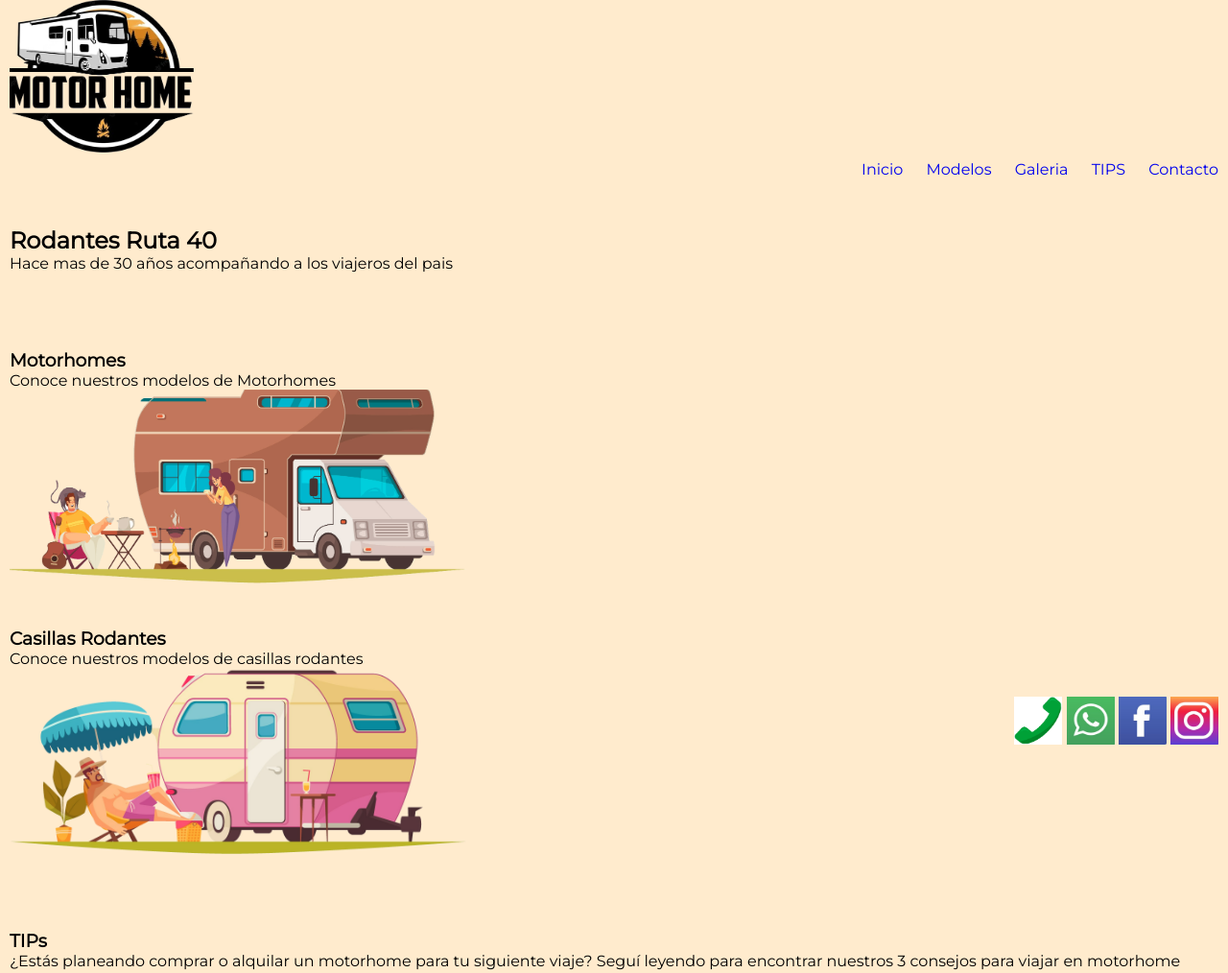
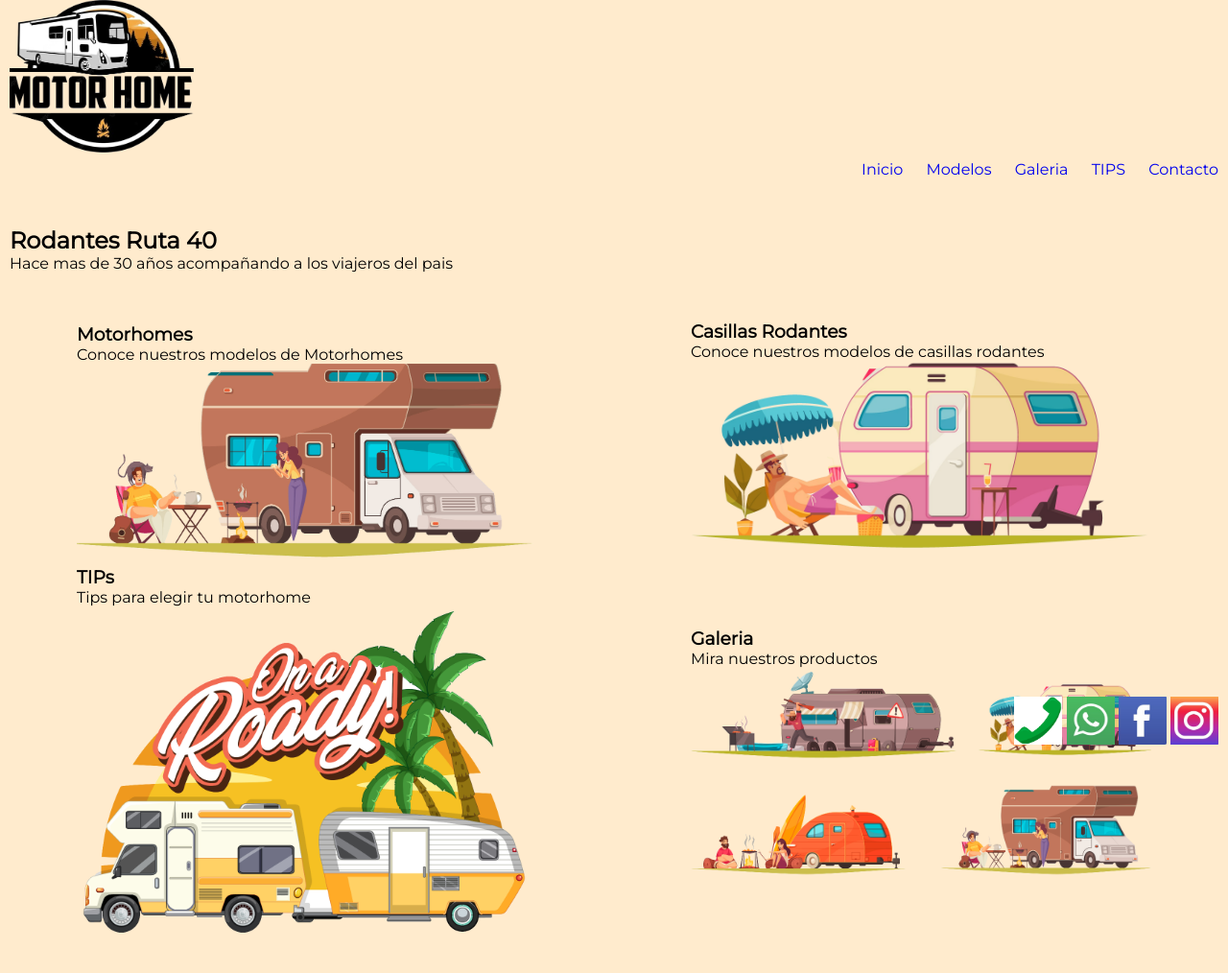
Before and after one commit to MaxPeralta/coderhtmlv1, a plain HTML site: page index.html in a window 1280 px wide. Shown: the top 1014 px of the page at 96% size. Drawn offline with Linux system fonts and the light colour scheme.

Commit message:
Flexbox en index

```diff
--- a/CSS/estilos.css
+++ b/CSS/estilos.css
@@ -11,15 +11,29 @@
 .main section h2 {padding-bottom: 20px;}
 .main section h3 {padding-bottom: 20px;}
 .main section p {padding-bottom: 20px;}
-.main section img {width: 300px;display: inline;}
-.main section article img {position: relative; left: 30%; width:max-content;}
+.main section img {width: 300px;
+                    display: inline;}
+.main section article img {position: relative;
+                            left: 30%;
+                            width:max-content;}
 .main section form fieldset label {display: block;}
 .main section form fieldset textarea {display: block;}
 .section {padding: 10px}
-.section article {padding-top: 20px;padding-bottom: 20px;}
+.section article {padding-top: 20px;
+                    padding-bottom: 20px;}
 .section article a img {width: 480px;}
-.footer {padding-left: 10px; padding-top: 50px;}
-.footer p {position: absolute; right: 10px;}
-.footer div {position: fixed; bottom: 20px; right: 10px;}
+.section_flex {display: flex;
+                flex-flow: row wrap;
+                justify-content: space-around;
+                align-items:center;}
+.section_flex article a img {width: 480px;}
+.footer {padding-left: 10px;
+        padding-top: 50px;}
+.footer p {position: absolute;
+            right: 10px;}
+.footer div {position: fixed;
+            bottom: 20px;
+            right: 10px;}
 .footer div a {display: inline;}
-.footer div a img {width: 50px;height: 50px;}
+.footer div a img {width: 50px;
+                height: 50px;}
--- a/index.html
+++ b/index.html
@@ -32,7 +32,7 @@
         <p>Hace mas de 30 años acompañando a los viajeros del pais</p>
     </main>
 
-    <section class="section">
+    <section class="section_flex">
 
         <article>
             <h3>Motorhomes</h3>
@@ -48,10 +48,10 @@
 
     </section>
 
-    <section class="section">
+    <section class="section_flex">
         <article>
             <h3>TIPs</h3>
-            <p>¿Estás planeando comprar o alquilar un motorhome para tu siguiente viaje? Seguí leyendo para encontrar nuestros 3 consejos para viajar en motorhome </p>
+            <p>Tips para elegir tu motorhome</p>
             <a href="paginas/tips.html"><img src="multimedia/TIPs.png" alt="tips"></a>
         </article>
 
```
